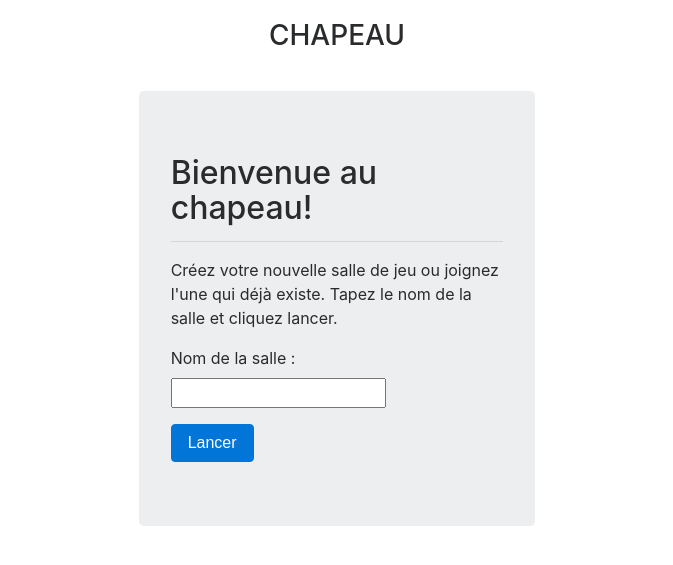
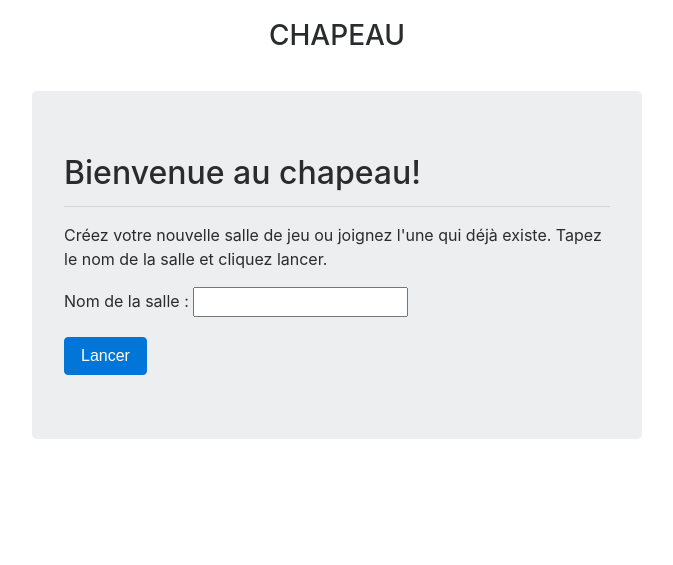
Before and after one commit to 14renus/LeChapeau, a Django app: page / in a window 1280 px wide. Shown: the top 565 px of the page, without its empty margins (303-976 px from the left). Run offline with Django 3.2, Linux system fonts and the light colour scheme; some libraries are stand-ins or nearby versions.

Commit message:
change columns

```diff
--- a/chapeau/templates/index.html
+++ b/chapeau/templates/index.html
@@ -22,15 +22,15 @@
 				CHAPEAU
 			</h3>
 			<div class="row">
-				<div class="col-md-4">
+				<div class="col-md-3">
 				</div>
-				<div class="col-md-4">
+				<div class="col-md-6">
 					<div class="jumbotron">
 					    {% block content %}
                         {% endblock %}
 					</div>
 				</div>
-				<div class="col-md-4">
+				<div class="col-md-3">
                     {% if teams %}
                     <table class="table table-striped">
                         <thead>
```
